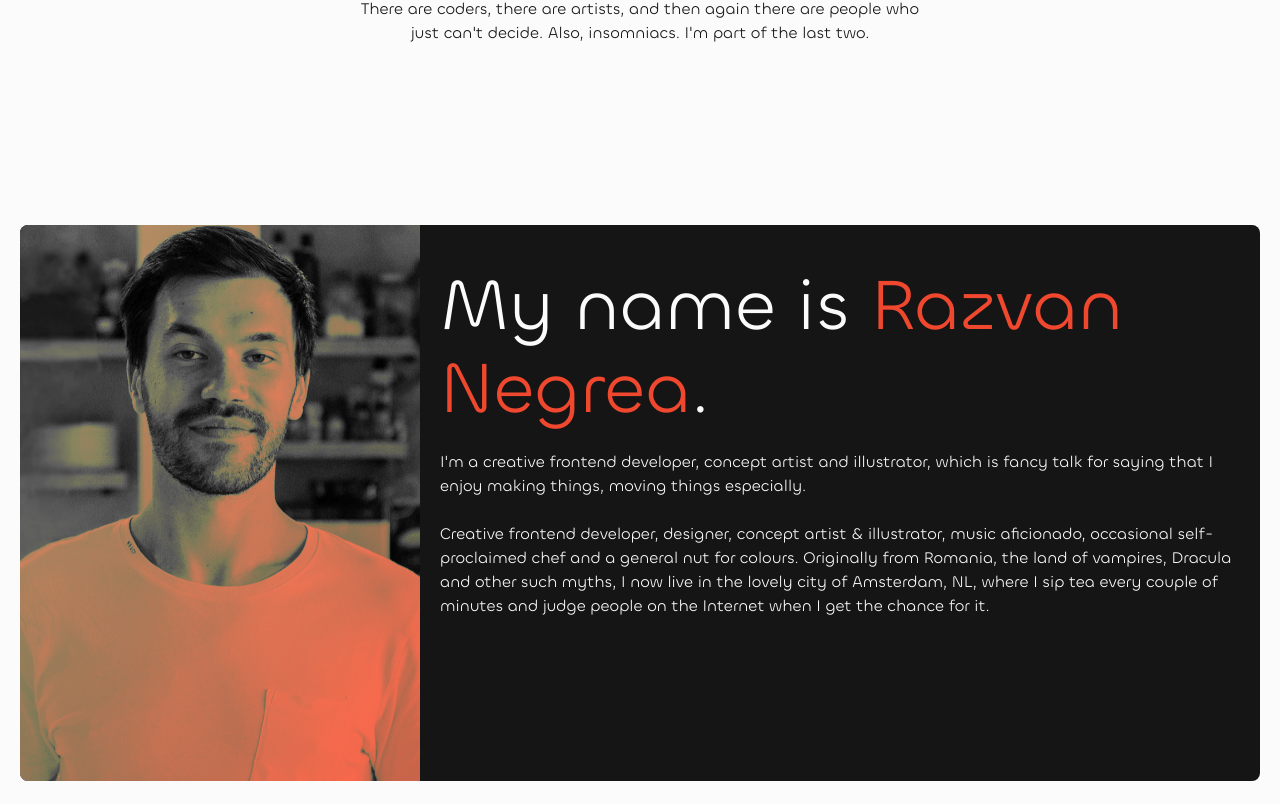
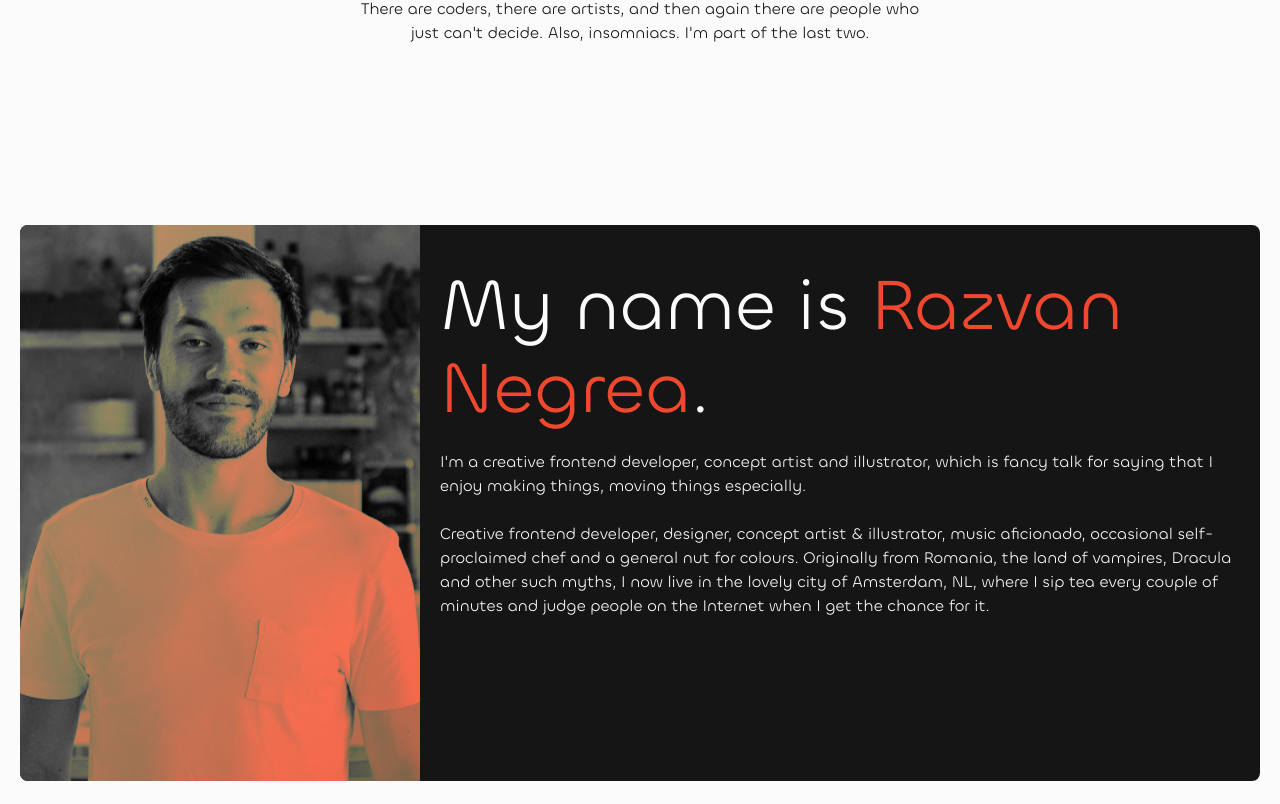
Before and after one commit to wolfpilot/wolfpilot.co, a Next.js app: page / in a window 1280 px wide. Shown: the part 636-1440 px from the top of the page. Built offline with nearby package versions, Linux system fonts and the light colour scheme.

Commit message:
Update the card parallax effect to work with percentages

```diff
--- a/src/components/generic/Card.tsx
+++ b/src/components/generic/Card.tsx
@@ -16,10 +16,11 @@ export interface Props {
 }
 
 // Setup
-const PARALLAX_SCROLL_DISTANCE = -50
+const PARALLAX_SCROLL_DISTANCE = -10
 
+// Map total percentage scrolled from -10% to 10%
 const useParallax = (value: MotionValue<number>, distance: number) =>
-  useTransform(value, [0, 1], [-distance, distance])
+  useTransform(value, [0, 1], [`${-distance}%`, `${distance}%`])
 
 const Card: React.FC<Props> = ({ featuredImg, heading, copy }) => {
   const wrapperRef = useRef(null)
@@ -31,14 +32,16 @@ const Card: React.FC<Props> = ({ featuredImg, heading, copy }) => {
   if (!featuredImg || !heading || !copy) return null
 
   return (
-    <Wrapper ref={wrapperRef}>
+    <Wrapper>
       {featuredImg?.src && (
-        <FeaturedImageWrapper>
-          <FeaturedImage
-            src={featuredImg.src}
-            alt={featuredImg.alt || ""}
-            style={{ y }}
-          />
+        <FeaturedImageWrapper ref={wrapperRef}>
+          <FeaturedImageResizer>
+            <FeaturedImage
+              src={featuredImg.src}
+              alt={featuredImg.alt || ""}
+              style={{ y }}
+            />
+          </FeaturedImageResizer>
         </FeaturedImageWrapper>
       )}
 
@@ -67,6 +70,7 @@ const Wrapper = styled.div`
 
 const FeaturedImageWrapper = styled.div`
   position: relative;
+  overflow: hidden;
 
   ${mq.from.M`
     width: calc(2 * var(--grid-column-size) + var(--grid-gutter-size));
@@ -93,14 +97,16 @@ const FeaturedImageWrapper = styled.div`
   }
 `
 
+const FeaturedImageResizer = styled.div`
+  height: 100%;
+  // Make image larger to compensate for parallax motion
+  transform: scale(1.2);
+`
+
 const FeaturedImage = styled(motion(Image))`
-  position: relative;
-  // Centre image due to extra height
-  top: -10%;
   display: block;
   width: 100%;
-  // Make image taller to compensate for parallax motion
-  height: 120%;
+  height: 100%;
   object-fit: cover;
   line-height: 0;
   filter: saturate(0);
```
Also changed, not shown: public/images/photos/homepage-about-featured.jpg.
